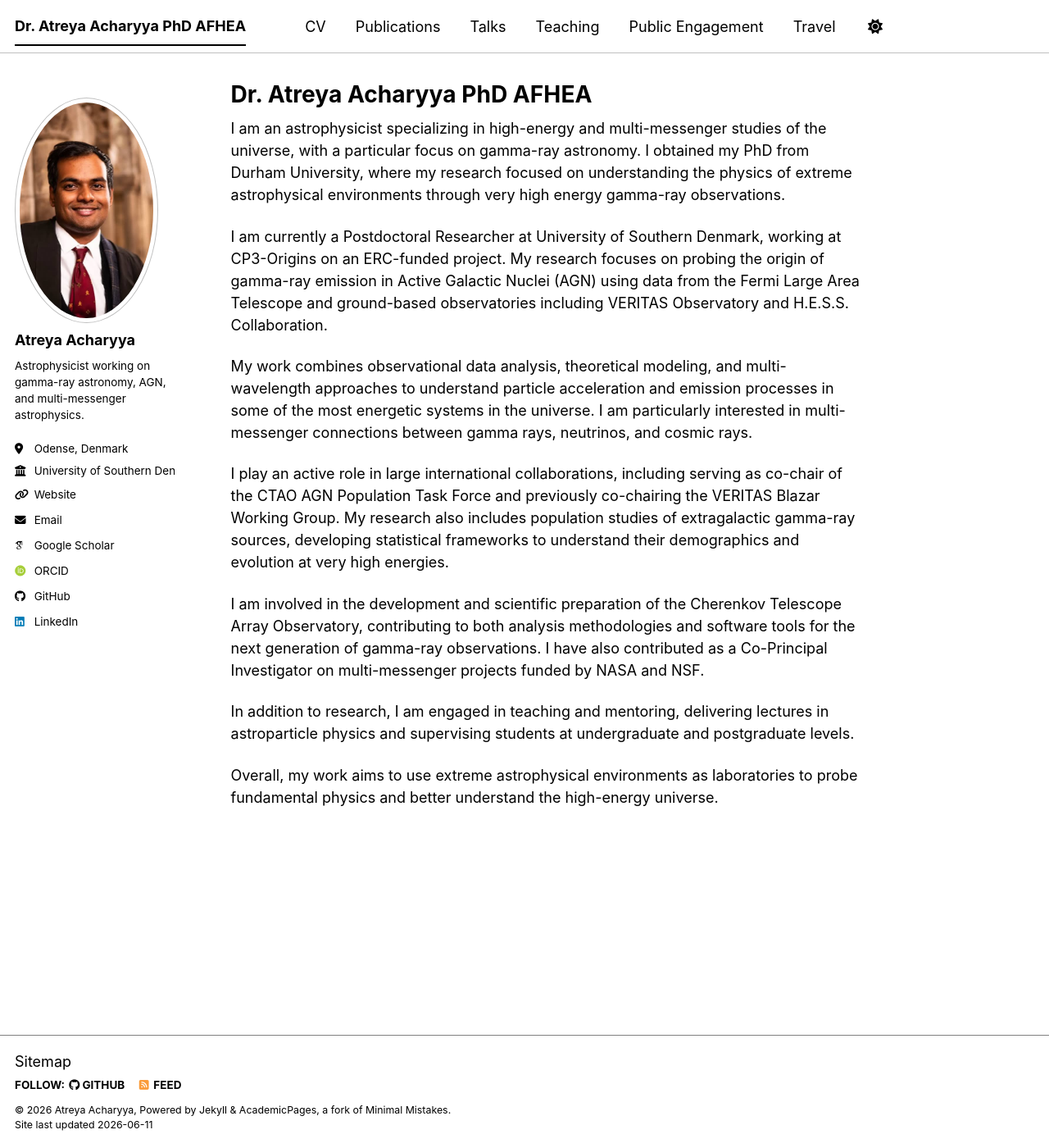
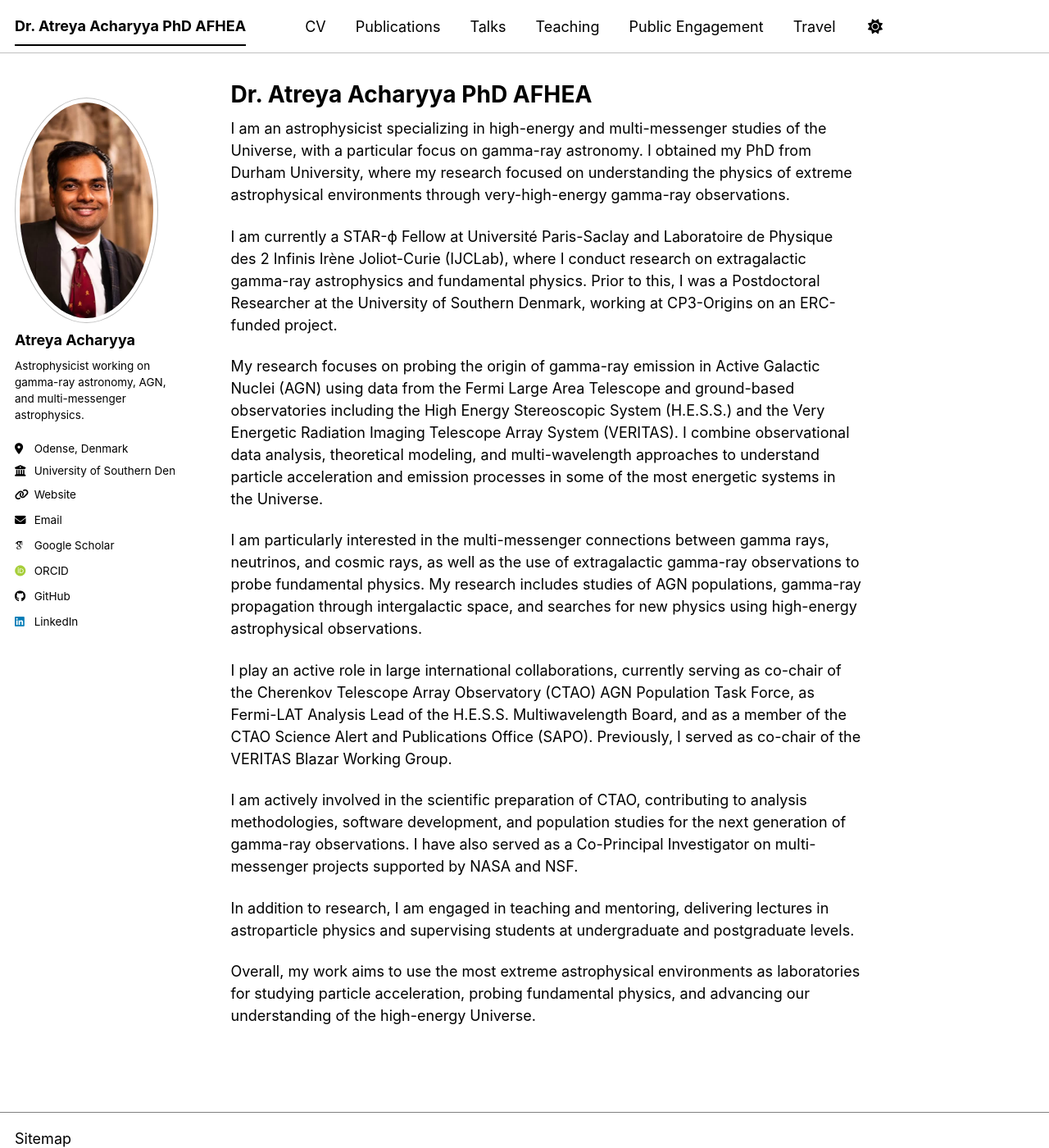
Before and after one commit to atreyaacharyya/atreyaacharyya.github.com, a Jekyll site: the page built from _pages/about.md, in a window 1280 px wide and 1400 px high. Shown: the whole window at 82% size. Built offline with Jekyll 4.4.1, drawn with Linux system fonts in a browser that asks for light colours; some web fonts are replaced; a script bundle is joined from its source files by our own code; library files that are not in the unit come from our copies.

Commit message:
Update about.md

```diff
--- a/_pages/about.md
+++ b/_pages/about.md
@@ -7,16 +7,18 @@ redirect_from:
   - /about.html
 ---
 
-I am an astrophysicist specializing in high-energy and multi-messenger studies of the universe, with a particular focus on gamma-ray astronomy. I obtained my PhD from Durham University, where my research focused on understanding the physics of extreme astrophysical environments through very high energy gamma-ray observations.
+I am an astrophysicist specializing in high-energy and multi-messenger studies of the Universe, with a particular focus on gamma-ray astronomy. I obtained my PhD from Durham University, where my research focused on understanding the physics of extreme astrophysical environments through very-high-energy gamma-ray observations.
 
-I am currently a Postdoctoral Researcher at University of Southern Denmark, working at CP3-Origins on an ERC-funded project. My research focuses on probing the origin of gamma-ray emission in Active Galactic Nuclei (AGN) using data from the Fermi Large Area Telescope and ground-based observatories including VERITAS Observatory and H.E.S.S. Collaboration.
+I am currently a STAR-ϕ Fellow at Université Paris-Saclay and Laboratoire de Physique des 2 Infinis Irène Joliot-Curie (IJCLab), where I conduct research on extragalactic gamma-ray astrophysics and fundamental physics. Prior to this, I was a Postdoctoral Researcher at the University of Southern Denmark, working at CP3-Origins on an ERC-funded project.
 
-My work combines observational data analysis, theoretical modeling, and multi-wavelength approaches to understand particle acceleration and emission processes in some of the most energetic systems in the universe. I am particularly interested in multi-messenger connections between gamma rays, neutrinos, and cosmic rays.
+My research focuses on probing the origin of gamma-ray emission in Active Galactic Nuclei (AGN) using data from the Fermi Large Area Telescope and ground-based observatories including the High Energy Stereoscopic System (H.E.S.S.) and the Very Energetic Radiation Imaging Telescope Array System (VERITAS). I combine observational data analysis, theoretical modeling, and multi-wavelength approaches to understand particle acceleration and emission processes in some of the most energetic systems in the Universe.
 
-I play an active role in large international collaborations, including serving as co-chair of the CTAO AGN Population Task Force and previously co-chairing the VERITAS Blazar Working Group. My research also includes population studies of extragalactic gamma-ray sources, developing statistical frameworks to understand their demographics and evolution at very high energies.
+I am particularly interested in the multi-messenger connections between gamma rays, neutrinos, and cosmic rays, as well as the use of extragalactic gamma-ray observations to probe fundamental physics. My research includes studies of AGN populations, gamma-ray propagation through intergalactic space, and searches for new physics using high-energy astrophysical observations.
 
-I am involved in the development and scientific preparation of the Cherenkov Telescope Array Observatory, contributing to both analysis methodologies and software tools for the next generation of gamma-ray observations. I have also contributed as a Co-Principal Investigator on multi-messenger projects funded by NASA and NSF.
+I play an active role in large international collaborations, currently serving as co-chair of the Cherenkov Telescope Array Observatory (CTAO) AGN Population Task Force, as Fermi-LAT Analysis Lead of the H.E.S.S. Multiwavelength Board, and as a member of the CTAO Science Alert and Publications Office (SAPO). Previously, I served as co-chair of the VERITAS Blazar Working Group.
+
+I am actively involved in the scientific preparation of CTAO, contributing to analysis methodologies, software development, and population studies for the next generation of gamma-ray observations. I have also served as a Co-Principal Investigator on multi-messenger projects supported by NASA and NSF.
 
 In addition to research, I am engaged in teaching and mentoring, delivering lectures in astroparticle physics and supervising students at undergraduate and postgraduate levels.
 
-Overall, my work aims to use extreme astrophysical environments as laboratories to probe fundamental physics and better understand the high-energy universe.
+Overall, my work aims to use the most extreme astrophysical environments as laboratories for studying particle acceleration, probing fundamental physics, and advancing our understanding of the high-energy Universe.
```
